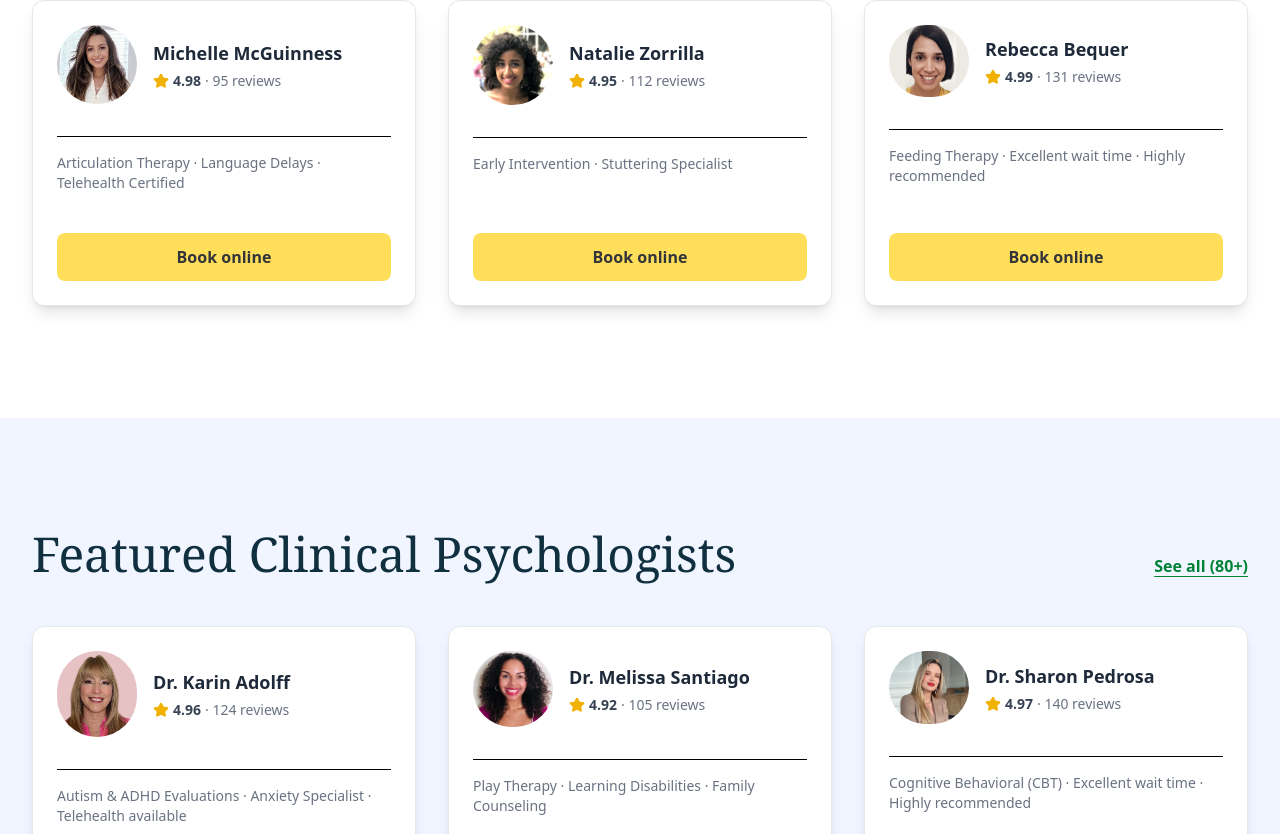
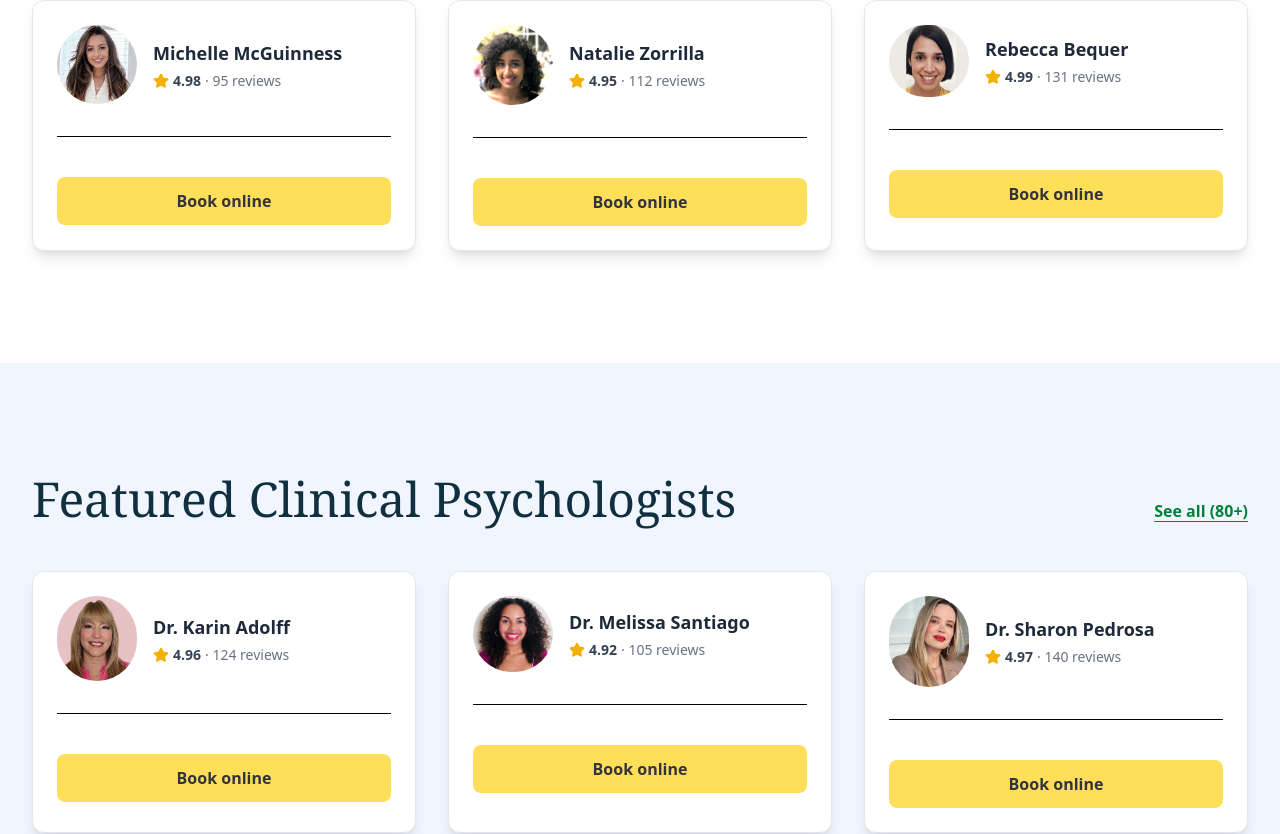
Before and after one commit to Mozisha/Wellchild, a Next.js app: page / in a window 1280 px wide. Shown: the part 2666-3500 px from the top of the page. Built offline with nearby package versions, Linux system fonts and the light colour scheme.

Commit message:
minor updates

```diff
--- a/app/components/FeaturedPsychologists.tsx
+++ b/app/components/FeaturedPsychologists.tsx
@@ -103,14 +103,7 @@ export default function FeaturedPsychologists() {
 
               <hr className="my-4" />
 
-              {/* Card Body */}
-              <div className="flex-grow">
 
-                <div className="text-sm text-gray-500 space-x-2 mb-4">
-                  {psychologist.highlights.join(' · ')}
-                </div>
-
-              </div>
 
               {/* Card Footer/Button */}
               <div className="mt-6">
--- a/app/components/FeaturedTherapists.tsx
+++ b/app/components/FeaturedTherapists.tsx
@@ -10,7 +10,7 @@ import { Star, MapPin } from 'lucide-react';
 // UPDATED: Suffixes removed from names for a cleaner look
 const speechTherapistsData = [
   {
-    imageSrc: '/speech-therapists/michelle-mcGuinness.jpeg',
+    imageSrc: '/speech-therapists/michelle-McGuinness.jpeg',
     name: 'Michelle McGuinness',
     specialty: 'Speech-Language Pathologist',
     rating: 4.98,
@@ -103,14 +103,7 @@ export default function FeaturedTherapists() {
 
               <hr className="my-4" />
 
-              {/* Card Body */}
-              <div className="flex-grow">
 
-                <div className="text-sm text-gray-500 space-x-2 mb-4">
-                  {therapist.highlights.join(' · ')}
-                </div>
-
-              </div>
 
               {/* Card Footer/Button */}
               <div className="mt-6">
```
Also changed, not shown: public/clinical-psychologists/sharon-pedrosa.png.
